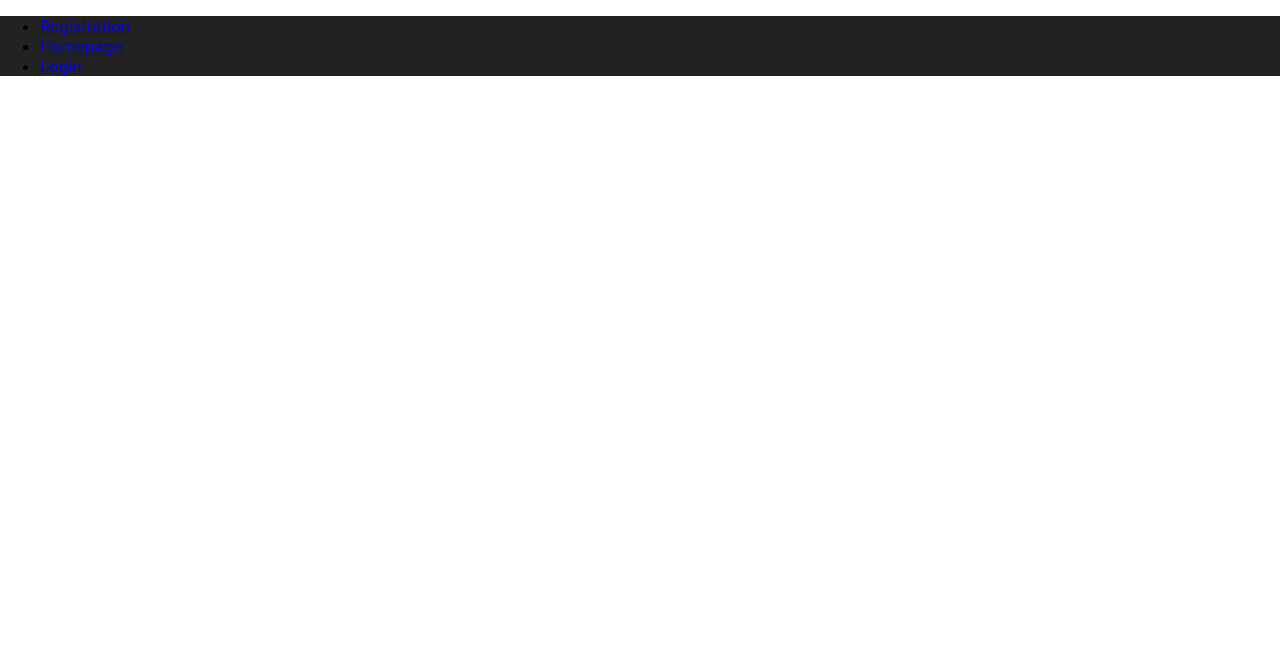
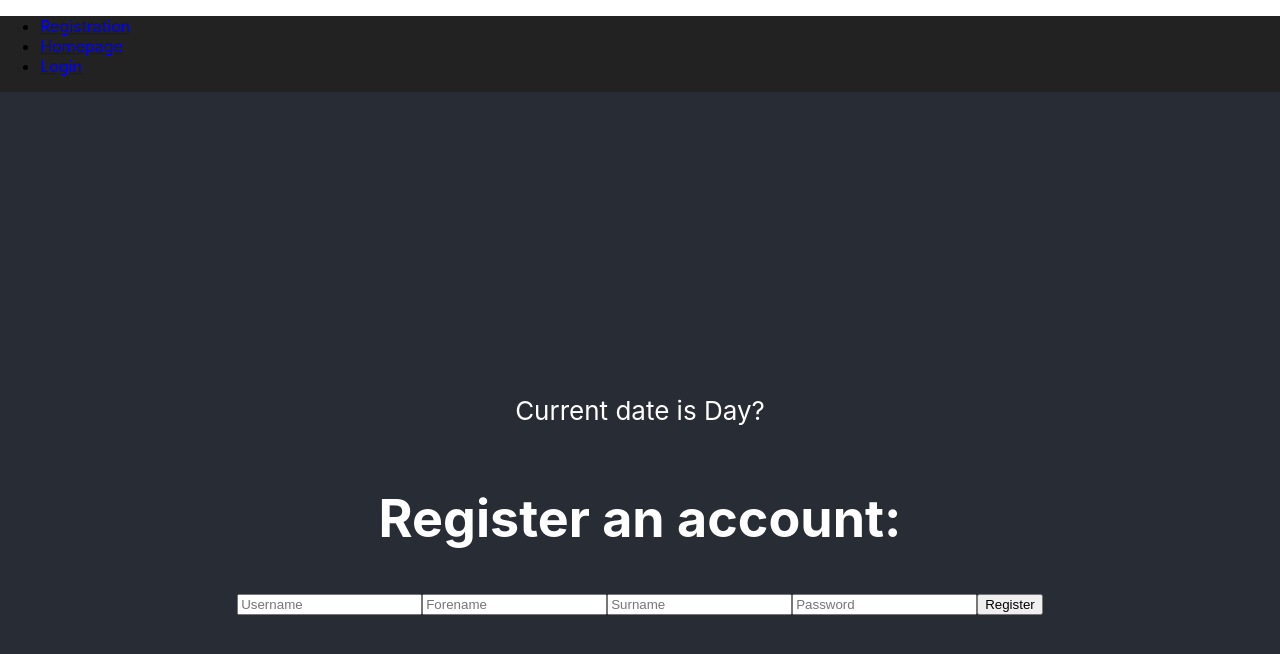
Before and after one commit to MatherWafer/cs_nea, a React (Create React App) app: page /teacher-register in a window 1280 px wide. Shown: the top 654 px of the page. Built offline with nearby package versions, Linux system fonts and the light colour scheme; no server answers.

Commit message:
Protected Links

```diff
--- a/src/App.js
+++ b/src/App.js
@@ -5,6 +5,7 @@ import ViewStats from'./students/viewstats.js'
 import ViewAssignments from './students/viewAssignments.js'
 import StartPractice from './students/startPractice.js'
 import TeacherLogin from './teachers/teacherLogin.js'
+import TeacherRegistration from './teachers/teacherRegistration.js'
 import './styles/App.css';
 import React, { useState, useEffect} from 'react';
 import {
@@ -13,7 +14,7 @@ import {
   Route,
   Link
 } from "react-router-dom";
-import getCookie from './cookieutils.js'
+import {getCookie, StudentTab, TeacherTab } from './variousUtils.js'
 
 
 
@@ -37,11 +38,12 @@ function App() {
           <Route path='/' element={<Homepage/>}/>
           <Route path='/registration' element= {<Registration/>}/>
           <Route path='/login' element={<Login/>}/>
-          <Route path='/view-stats' element={<ViewStats/>}/>
-          <Route path='/assignments' element={<ViewAssignments/>}/>
-          <Route path='/skills' element={<ViewStats/>}/>
-          <Route path='/startPractice' element={<StartPractice/>}/>
+          <Route path='/view-stats' element={<StudentTab component={<ViewStats/>}/>}/>
+          <Route path='/assignments' element={<StudentTab component={<ViewAssignments/>}/>}/>
+          <Route path='/skills' element={<StudentTab component={<ViewStats/>}/>}/>
+          <Route path='/startPractice' element={<StudentTab component={<StartPractice/>}/>}/>
           <Route path='/teacher-login' element={<TeacherLogin/>}/>
+          <Route path='teacher-register' element={<TeacherRegistration/>}/>
         </Routes>
       </div>
     </Router>
--- a/src/index.js
+++ b/src/index.js
@@ -4,6 +4,7 @@ import './styles/index.css';
 import App from './App';
 const root = ReactDOM.createRoot(document.getElementById('root'));
 document.cookie="userName=notSet;"
+document.cookie="isTeacher=false;"
 root.render(
   <React.StrictMode>
     <App />
--- a/src/students/homepage.js
+++ b/src/students/homepage.js
@@ -1,5 +1,5 @@
 import React, { useState, useEffect} from 'react';
-import getCookie from '../cookieutils.js'
+import {getCookie} from '../variousUtils.js'
 import {
     BrowserRouter as Router,
     Routes,
--- a/src/students/login.js
+++ b/src/students/login.js
@@ -1,6 +1,6 @@
 import React, { useState, useEffect} from 'react';
 import {Link} from "react-router-dom"
-import getCookie from '../cookieutils.js';
+import {getCookie} from '../variousUtils.js'
 
 function Login(){
     const [username,setUsername] = useState("")
--- a/src/students/startPractice.js
+++ b/src/students/startPractice.js
@@ -1,6 +1,6 @@
 import React, { useState, useEffect} from 'react';
 import {Link} from "react-router-dom"
-import getCookie from '../cookieutils.js';
+import {getCookie} from '../variousUtils.js'
 
 function StartPractice(){
     return(
--- a/src/students/viewAssignments.js
+++ b/src/students/viewAssignments.js
@@ -1,6 +1,6 @@
 import { useState } from "react";
 import { json } from "react-router-dom";
-import getCookie from '../cookieutils.js';
+import {getCookie} from '../variousUtils.js'
 function ViewAssignments(){
     const user = getCookie("userName")
     const [assignmentList,setAssignmentList] = useState([])
--- a/src/students/viewstats.js
+++ b/src/students/viewstats.js
@@ -1,5 +1,5 @@
 import { json } from "react-router-dom";
-import getCookie from '../cookieutils.js';
+import {getCookie} from '../variousUtils.js'
 import { useState } from "react";
 function ViewStats(){
     const user = getCookie("userName")
--- a/src/teachers/teacherLogin.js
+++ b/src/teachers/teacherLogin.js
@@ -1,8 +1,8 @@
 import React, { useState, useEffect} from 'react';
 import {Link} from "react-router-dom"
-import getCookie from '../cookieutils.js';
+import {getCookie} from '../variousUtils.js'
 
-function Login(){
+function TeacherLogin(){
     const [username,setUsername] = useState("")
     const [password,setPassword] = useState("")
     const [response,setResponse] = useState(0)
@@ -41,6 +41,7 @@ function Login(){
                 document.cookie = `userName=${studentData.TeacherID}`
                 document.cookie = `forename=${studentData.Forename}`
                 document.cookie = `surname=${studentData.Surname}`
+                document.cookie = "isTeacher=true"
             }
             else if(resJson.status === 400){
                 console.log("Incorrect Password")
@@ -60,6 +61,7 @@ function Login(){
         <div className='App'>
             <header className="App-header">
                 <h1>Teacher log in:</h1>
+                <li><Link to="/teacher-register">Teacher Register</Link></li>
                 <form onSubmit={submitLoginDetails}>
                     <input type="text"
                         value={username}
@@ -89,4 +91,4 @@ function Login(){
 
 }
 
-export default Login;
+export default TeacherLogin;
--- /dev/null
+++ b/src/teachers/teacherRegistration.js
@@ -0,0 +1,123 @@
+import React, { useState, useEffect} from 'react';
+import {BrowserRouter} from "react-router-dom";
+
+
+
+function TeacherRegistration() {
+    const [currentTime, setCurrentTime] = useState("Day?");
+    const [success,setSuccess] = useState(false)
+    const [hasSubmitted,setHasSubmitted] = useState(false)
+    useEffect(() => {
+        fetch('/time').then(res => res.json()).then(data => {
+        setCurrentTime(data.time)
+        });
+    }, []);
+
+
+    function RegistrationFormMessage() {
+    if (success  && hasSubmitted){
+        return <p style={{color:"green"}}>Signed up!</p>
+    }
+    else if (!success && hasSubmitted){
+        return <p style={{color:"red"}}>That username already exists. Please select another</p>
+    }
+
+    }
+
+
+    function TeacherRegistrationForm() {
+    const [teacherID,setTeacherID] = useState("")
+    const [pwd,setPwd] = useState("")
+    const [forename,setForename] = useState("")
+    const [surname,setSurname] = useState("")
+
+        const handleSubmit = async (event) => {
+        event.preventDefault();
+        try{
+            let res = await fetch("/teacher-register", {
+            method: "POST",
+            headers: {contentType: 'application/json'},
+            body: JSON.stringify({
+                teacherID: teacherID,
+                pwd: pwd,
+                forename: forename,
+                surname: surname,
+            }),
+            });
+
+            console.log("Fetched");
+            console.log(res);
+            try{
+            let resJson = await res.json();
+            console.log("Received response");
+            console.log(resJson.status);
+            if (resJson.status === 200)
+            {
+                setSuccess(true);
+                console.log("Green light")
+                console.log(`ID = ${resJson.submittedID}`)
+            }
+            else{
+                setSuccess(false);
+                console.log("Fail");
+            }
+            setHasSubmitted(true);
+            }
+
+            catch(err){
+            console.log("Failed to parse response");
+            console.log(err)
+            }
+        }
+        catch (err) {
+            console.log(err)
+        }
+        }
+
+        return (
+        <>
+        <h1> Register an account:</h1>
+        <form onSubmit={handleSubmit}>
+            <input
+            type="text"
+            value={teacherID}
+            placeholder="Username"
+            onChange={(e) => setTeacherID(e.target.value)}
+            />
+            <input
+            type="text"
+            value={forename}
+            placeholder="Forename"
+            onChange={(e) => setForename(e.target.value)}
+            />
+
+            <input
+            type="text"
+            value={surname}
+            placeholder="Surname"
+            onChange={(e) => setSurname(e.target.value)}
+            />
+            <input
+            type="password"
+            value={pwd}
+            placeholder = "Password"
+            onChange = {(e) => setPwd(e.target.value)}
+            />
+            <button type="submit">Register</button>
+            </form>
+
+
+        </>
+        )}
+    return (
+        <div className="App">
+        <header className="App-header">
+            <p> Current date is {currentTime}</p>
+            <TeacherRegistrationForm></TeacherRegistrationForm>
+            <RegistrationFormMessage></RegistrationFormMessage>
+        </header>
+        </div>
+    );
+}
+
+export default TeacherRegistration;
--- a/src/cookieutils.js
+++ b/src/variousUtils.js
@@ -1,4 +1,4 @@
-
+import {Navigate} from "react-router-dom"
 function getCookie(nameOfCookie){
     let nameToFind = nameOfCookie +"=";
     let cleanedCookie = decodeURIComponent(document.cookie)
@@ -18,4 +18,17 @@ function getCookie(nameOfCookie){
     }
 }
 
-export default getCookie;
+const TeacherTab = ({component}) => {
+    if (getCookie("isTeacher") === "true"){
+        return component
+    }
+    return <Navigate to="/teacher-login" replace/>
+}
+
+const StudentTab = ({component}) => {
+    if (getCookie("userName") !== "notSet" && getCookie("isTeacher") === "false"){
+        return component
+    }
+    return <Navigate to="/login" replace/>
+}
+export {getCookie,TeacherTab,StudentTab};
```
Also changed, not shown: 2 other files (tests, documents, lock files or other folders).
